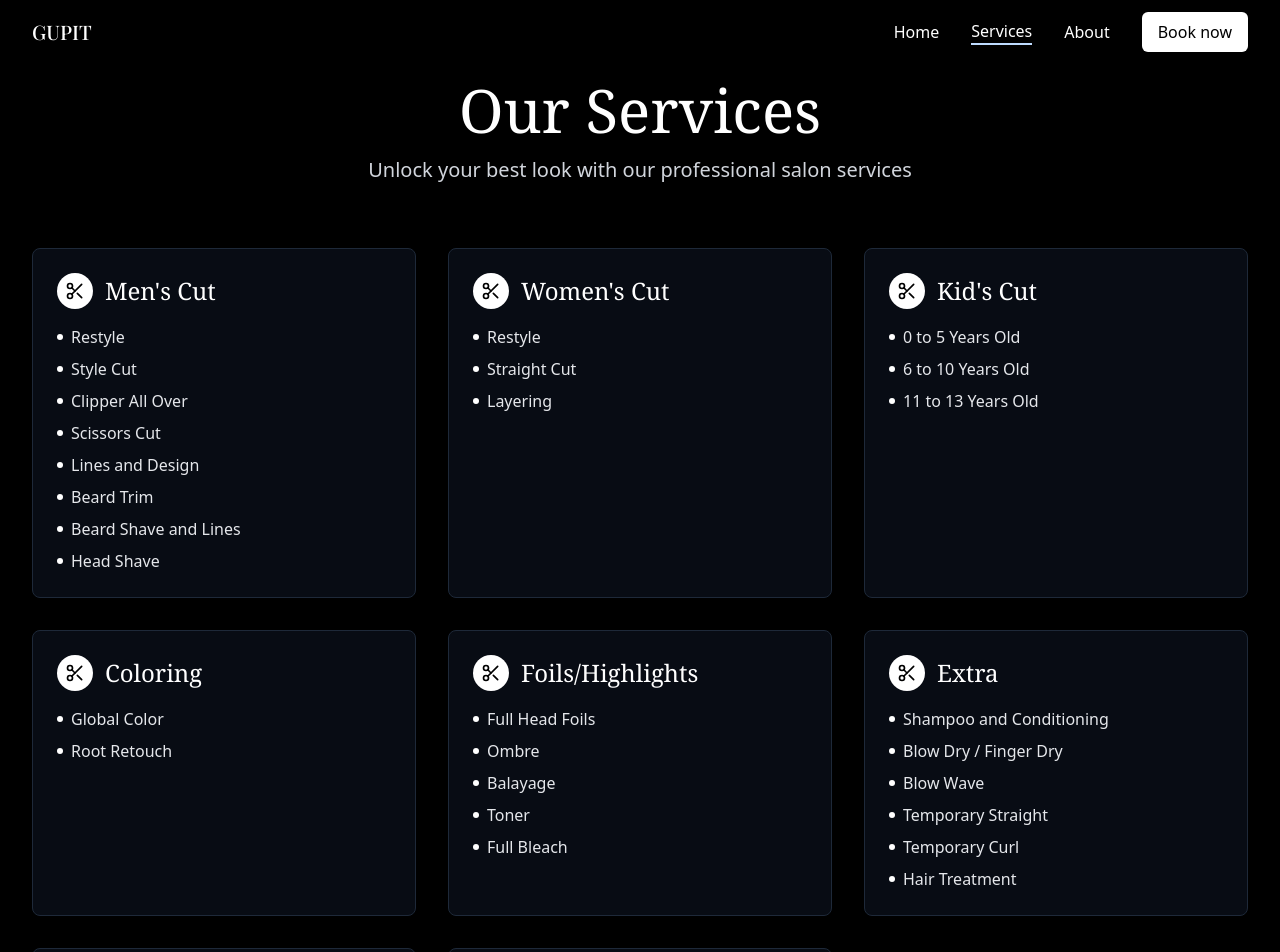
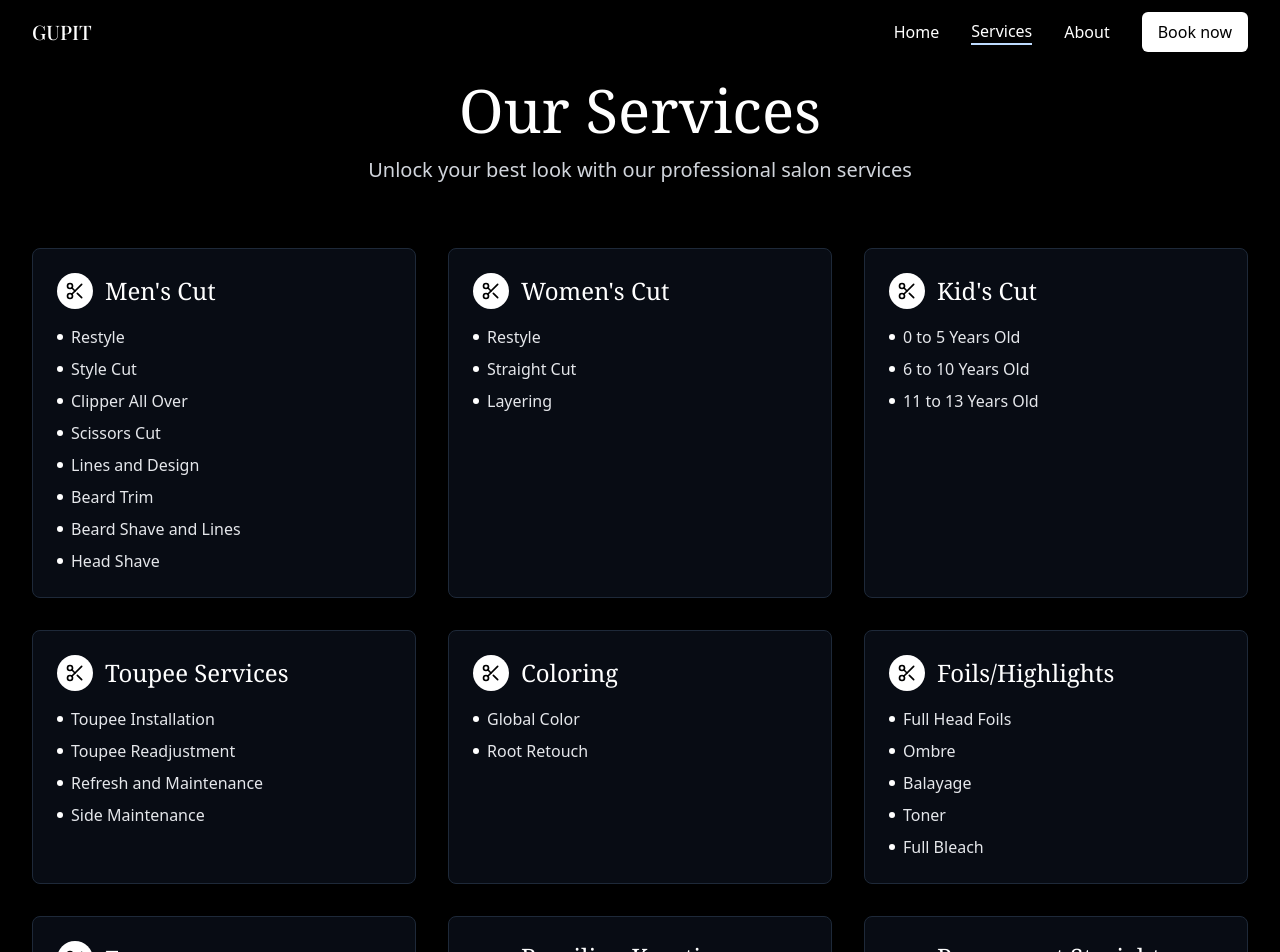
Before and after one commit to janthony25/Client-CutdUncut, a React (Vite) app: page /services in a window 1280 px wide. Shown: the top 952 px of the page. Built offline with nearby package versions, Linux system fonts and the light colour scheme; a web font is replaced by a local one.

Commit message:
Add Toupee Services

```diff
--- a/src/pages/ServicesPage.jsx
+++ b/src/pages/ServicesPage.jsx
@@ -61,6 +61,15 @@ export default function ServicesPage() {
         "0 to 5 Years Old",
         "6 to 10 Years Old",
         "11 to 13 Years Old"
+      ]
+    },
+    {
+      title: "Toupee Services",
+      items: [
+        "Toupee Installation",
+        "Toupee Readjustment",
+        "Refresh and Maintenance",
+        "Side Maintenance"
       ]
     },
     {
```
